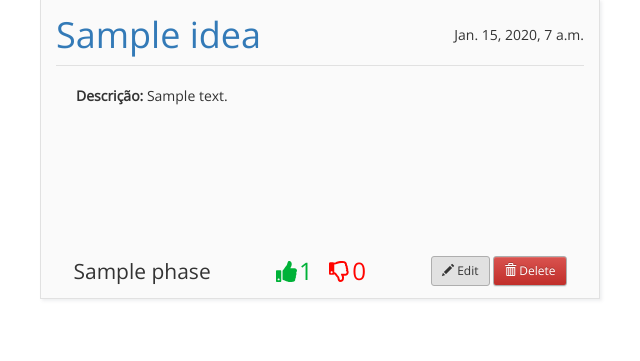
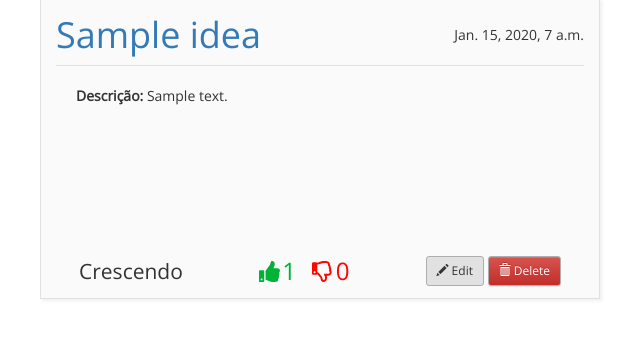
Before and after one commit to filhocf/ideax, a Django app: page / in a window 1280 px wide. Shown: the part 243-604 px from the top of the page, without its empty margins (15-655 px from the left). Run offline with Django 3.2, Linux system fonts and the light colour scheme; a user stored in the database is signed in; tables that the repository leaves empty hold one stand-in row (values such as "Sample post"); some libraries are stand-ins or nearby versions.

Commit message:
alteração da classe Idea

```diff
--- a/ideax/models.py
+++ b/ideax/models.py
@@ -19,12 +19,19 @@ class Idea(models.Model):
         return self.title
 """
 
-class Phase(models.Model):
-    name = models.CharField(max_length=30)
-    description = models.CharField(max_length=300)
-
-    def __str__(self):
-        return self.name
+class Phase():
+    GROW = 1
+    RATE = 2
+    ACT = 3
+    DONE = 4
+    PHASES = (
+        (GROW, 'Crescendo'),
+    )
+    PHASES_MANAGER = (
+        (RATE, 'Avaliando'),
+        (ACT, 'Agindo'),
+        (RATE, 'Feito'),
+    )
 
 class Criterion(models.Model):
     description = models.CharField(max_length=40)
@@ -42,7 +49,9 @@ class Idea(models.Model):
     description = models.TextField(max_length=500)
     creation_date = models.DateTimeField('data criação')
     author = models.ForeignKey('auth.User',on_delete=models.CASCADE)
-    phase = models.ForeignKey(Phase,on_delete=models.PROTECT)
+    #phase = models.ForeignKey(Phase,on_delete=models.PROTECT)
+    phase = models.PositiveSmallIntegerField(choices=Phase.PHASES)
+
 
     def count_popular_vote(self, like_boolean):
         return self.popular_vote_set.filter(like=like_boolean).count()
--- a/ideax/templates/ideax/includes/idea_detail.html
+++ b/ideax/templates/ideax/includes/idea_detail.html
@@ -19,7 +19,7 @@
     <p><span class="bold">Descrição: </span>{{ idea.description|linebreaksbr }}</p>
   </div>
   <div class="idea-footer">
-    <p class="phase">{{ idea.phase.name }}</p>
+    <p class="phase">{{ idea.get_phase_display }}</p>
 
 
 
--- a/ideax/urls.py
+++ b/ideax/urls.py
@@ -9,10 +9,10 @@ urlpatterns = [
     path('drafts/', views.idea_draft_list, name='idea_draft_list'),
     path('idea/<int:pk>/publish/', views.idea_publish, name='idea_publish'),
     path('idea/<int:pk>/remove/', views.idea_remove, name='idea_remove'),
-    path('phase/', views.phase_list, name='phase_list'),
-    path('phase/new/', views.phase_new, name='phase_new'),
-    path('phase/<int:pk>/edit/', views.phase_edit, name='phase_edit'),
-    path('phase/<int:pk>/remove/', views.phase_remove, name='phase_remove'),
+    #path('phase/', views.phase_list, name='phase_list'),
+    #path('phase/new/', views.phase_new, name='phase_new'),
+    #path('phase/<int:pk>/edit/', views.phase_edit, name='phase_edit'),
+    #path('phase/<int:pk>/remove/', views.phase_remove, name='phase_remove'),
     path('criterion/', views.criterion_list, name='criterion_list'),
     path('criterion/new/', views.criterion_new, name='criterion_new'),
     path('criterion/<int:pk>/edit/', views.criterion_edit, name='criterion_edit'),
--- a/ideax/views.py
+++ b/ideax/views.py
@@ -5,9 +5,10 @@ from django.http import JsonResponse
 from django.template.loader import render_to_string
 from django.views.decorators.csrf import ensure_csrf_cookie, csrf_protect
 from django.views.decorators.http import require_http_methods
-
-from .models import Idea, Phase, Criterion,Popular_Vote
-from .forms import IdeaForm, PhaseForm, CriterionForm
+from django.db.models import Count, Case, When
+from .models import Idea, Criterion,Popular_Vote, Phase
+from .forms import IdeaForm, CriterionForm,IdeaFormUpdate
+from django import forms
 
 def idea_list(request):
     ideas = get_ideas_init(request)
@@ -16,7 +17,7 @@ def idea_list(request):
 
 def get_ideas_init(request):
     ideas_dic = dict()
-    ideas_dic['ideas'] = Idea.objects.order_by('creation_date')
+    ideas_dic['ideas'] = Idea.objects.annotate(count_like=Count(Case(When(popular_vote__like = True, then=1)))).order_by('-count_like')
     ideas_dic['ideas_liked'] = get_ideas_voted(request, True)
     ideas_dic['ideas_disliked'] = get_ideas_voted(request, False)
     ideas_dic['ideas_created_by_me'] = get_ideas_created(request)
@@ -43,7 +44,7 @@ def save_idea(request, form, template_name):
             idea = form.save(commit=False)
             idea.author = request.user
             idea.creation_date = timezone.now()
-            idea.phase= Phase.objects.get(name='Crescendo')
+            idea.phase= Phase.GROW
             idea.save()
             data['form_is_valid'] = True
             ideas = get_ideas_init(request)
@@ -72,9 +73,9 @@ def idea_new(request):
 def idea_edit(request, pk):
     idea = get_object_or_404(Idea, pk=pk)
     if request.method == "POST":
-        form = IdeaForm(request.POST, instance=idea)
+        form = IdeaFormUpdate(request.POST, instance=idea)
     else:
-        form = IdeaForm(instance=idea)
+        form = IdeaFormUpdate(instance=idea)
     return save_idea(request, form, 'ideax/includes/partial_idea_update.html')
 
 @login_required
@@ -102,7 +103,7 @@ def idea_remove(request, pk):
         data['html_form'] = render_to_string('ideax/includes/partial_idea_remove.html', context, request=request,)
 
     return JsonResponse(data)
-
+"""
 @login_required
 def phase_new(request):
     if request.method == "POST":
@@ -139,7 +140,7 @@ def phase_remove(request, pk):
     phase = get_object_or_404(Phase, pk=pk)
     phase.delete()
     return redirect('phase_list')
-
+"""
 @login_required
 def criterion_new(request):
     if request.method == "POST":
```
Also changed, not shown: ideax/forms.py (+10 -2 lines), ideax/migrations/0002_auto_20180221_1629.py (added).
